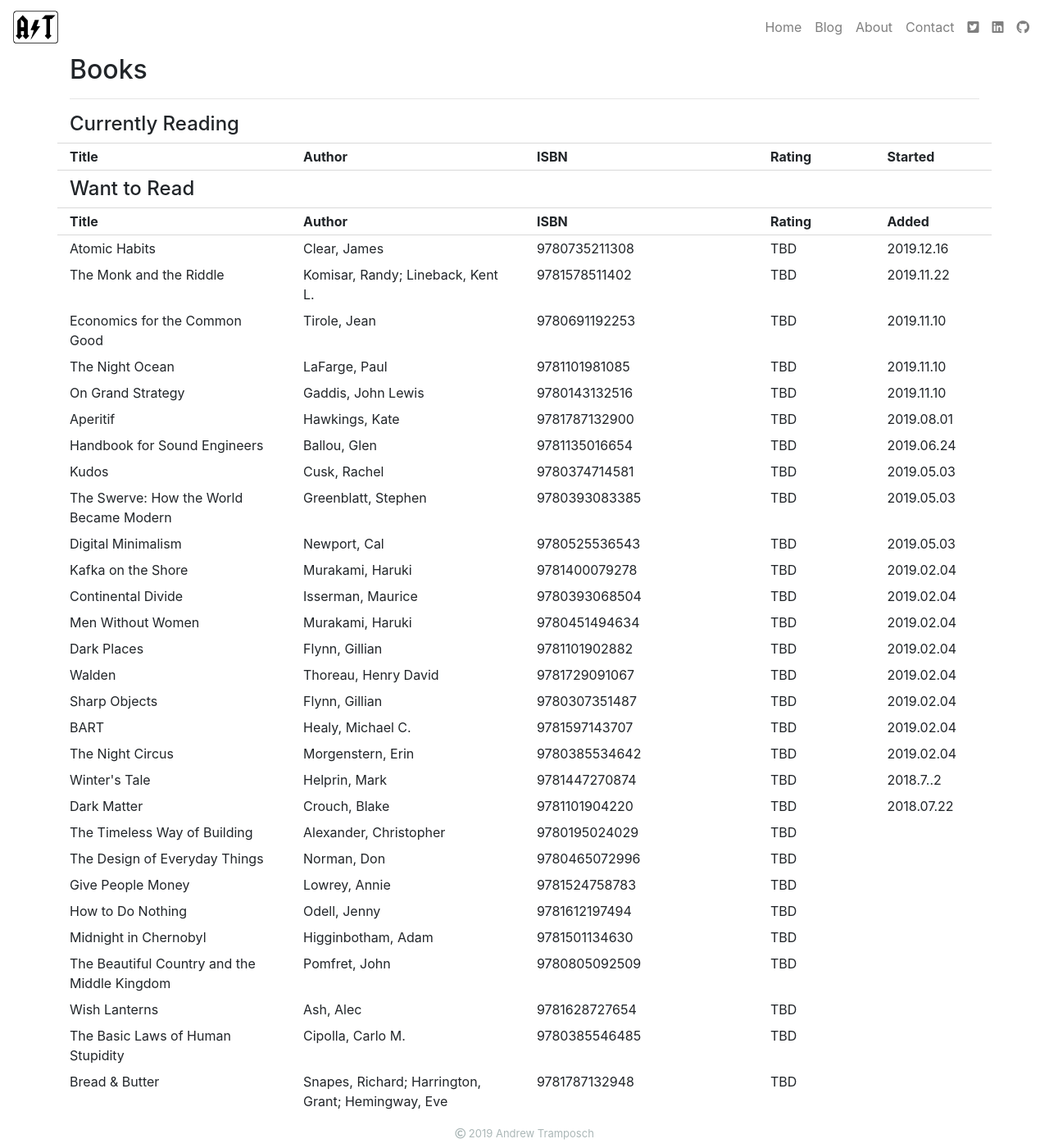
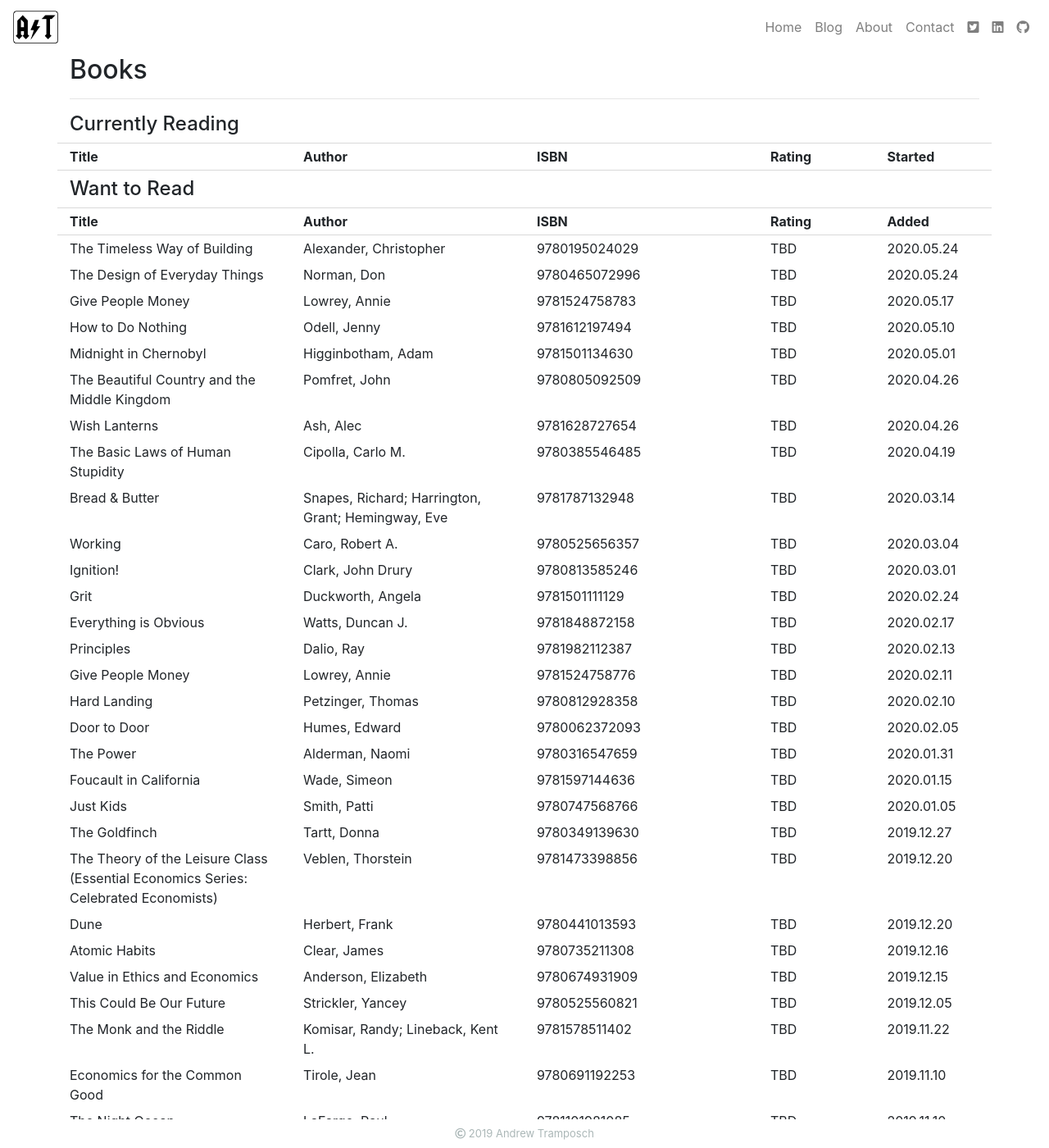
Before and after one commit to atramposch/website, a Jekyll site: the page built from about/books.html, in a window 1280 px wide and 1400 px high. Shown: the whole window at 82% size. Built offline with Jekyll 4.4.1, drawn with Linux system fonts in a browser that asks for light colours; some of the changed text lies outside the part shown.

Commit message:
re-updating with missing dates added

```diff
--- a/_data/books.yml
+++ b/_data/books.yml
@@ -141,7 +141,7 @@
 - !!python/object:book_class.Book
   author: Helprin, Mark
   category: Want to Read
-  date_added: 2018.7..2
+  date_added: 2018.07.22
   date_finished: ''
   date_started: ''
   isbn: '9781447270874'
@@ -211,7 +211,7 @@
 - !!python/object:book_class.Book
   author: Strickler, Yancey
   category: Want to Read
-  date_added: ''
+  date_added: 2019.12.05
   date_finished: ''
   date_started: ''
   isbn: '9780525560821'
@@ -221,7 +221,7 @@
 - !!python/object:book_class.Book
   author: Anderson, Elizabeth
   category: Want to Read
-  date_added: ''
+  date_added: 2019.12.15
   date_finished: ''
   date_started: ''
   isbn: '9780674931909'
@@ -231,7 +231,7 @@
 - !!python/object:book_class.Book
   author: Herbert, Frank
   category: Want to Read
-  date_added: ''
+  date_added: 2019.12.20
   date_finished: ''
   date_started: ''
   isbn: '9780441013593'
@@ -241,7 +241,7 @@
 - !!python/object:book_class.Book
   author: Veblen, Thorstein
   category: Want to Read
-  date_added: ''
+  date_added: 2019.12.20
   date_finished: ''
   date_started: ''
   isbn: '9781473398856'
@@ -252,7 +252,7 @@
 - !!python/object:book_class.Book
   author: Smith, Patti
   category: Want to Read
-  date_added: ''
+  date_added: 2020.01.05
   date_finished: ''
   date_started: ''
   isbn: '9780747568766'
@@ -262,7 +262,7 @@
 - !!python/object:book_class.Book
   author: Tartt, Donna
   category: Want to Read
-  date_added: ''
+  date_added: 2019.12.27
   date_finished: ''
   date_started: ''
   isbn: '9780349139630'
@@ -272,7 +272,7 @@
 - !!python/object:book_class.Book
   author: Wade, Simeon
   category: Want to Read
-  date_added: ''
+  date_added: 2020.01.15
   date_finished: ''
   date_started: ''
   isbn: '9781597144636'
@@ -282,7 +282,7 @@
 - !!python/object:book_class.Book
   author: Alderman, Naomi
   category: Want to Read
-  date_added: ''
+  date_added: 2020.01.31
   date_finished: ''
   date_started: ''
   isbn: '9780316547659'
@@ -302,7 +302,7 @@
 - !!python/object:book_class.Book
   author: Humes, Edward
   category: Want to Read
-  date_added: ''
+  date_added: 2020.02.05
   date_finished: ''
   date_started: ''
   isbn: '9780062372093'
@@ -312,7 +312,7 @@
 - !!python/object:book_class.Book
   author: Petzinger, Thomas
   category: Want to Read
-  date_added: ''
+  date_added: 2020.02.10
   date_finished: ''
   date_started: ''
   isbn: '9780812928358'
@@ -322,7 +322,7 @@
 - !!python/object:book_class.Book
   author: Lowrey, Annie
   category: Want to Read
-  date_added: ''
+  date_added: 2020.02.11
   date_finished: ''
   date_started: ''
   isbn: '9781524758776'
@@ -332,7 +332,7 @@
 - !!python/object:book_class.Book
   author: Dalio, Ray
   category: Want to Read
-  date_added: ''
+  date_added: 2020.02.13
   date_finished: ''
   date_started: ''
   isbn: '9781982112387'
@@ -342,7 +342,7 @@
 - !!python/object:book_class.Book
   author: Watts, Duncan J.
   category: Want to Read
-  date_added: ''
+  date_added: 2020.02.17
   date_finished: ''
   date_started: ''
   isbn: '9781848872158'
@@ -352,7 +352,7 @@
 - !!python/object:book_class.Book
   author: Duckworth, Angela
   category: Want to Read
-  date_added: ''
+  date_added: 2020.02.24
   date_finished: ''
   date_started: ''
   isbn: '9781501111129'
@@ -362,7 +362,7 @@
 - !!python/object:book_class.Book
   author: Clark, John Drury
   category: Want to Read
-  date_added: ''
+  date_added: 2020.03.01
   date_finished: ''
   date_started: ''
   isbn: '9780813585246'
@@ -372,7 +372,7 @@
 - !!python/object:book_class.Book
   author: Caro, Robert A.
   category: Want to Read
-  date_added: ''
+  date_added: 2020.03.04
   date_finished: ''
   date_started: ''
   isbn: '9780525656357'
@@ -382,7 +382,7 @@
 - !!python/object:book_class.Book
   author: Snapes, Richard; Harrington, Grant; Hemingway, Eve
   category: Want to Read
-  date_added: ''
+  date_added: 2020.03.14
   date_finished: ''
   date_started: ''
   isbn: '9781787132948'
@@ -392,7 +392,7 @@
 - !!python/object:book_class.Book
   author: Cipolla, Carlo M.
   category: Want to Read
-  date_added: ''
+  date_added: 2020.04.19
   date_finished: ''
   date_started: ''
   isbn: '9780385546485'
@@ -402,7 +402,7 @@
 - !!python/object:book_class.Book
   author: Ash, Alec
   category: Want to Read
-  date_added: ''
+  date_added: 2020.04.26
   date_finished: ''
   date_started: ''
   isbn: '9781628727654'
@@ -412,7 +412,7 @@
 - !!python/object:book_class.Book
   author: Pomfret, John
   category: Want to Read
-  date_added: ''
+  date_added: 2020.04.26
   date_finished: ''
   date_started: ''
   isbn: '9780805092509'
@@ -422,7 +422,7 @@
 - !!python/object:book_class.Book
   author: Higginbotham, Adam
   category: Want to Read
-  date_added: ''
+  date_added: 2020.05.01
   date_finished: ''
   date_started: ''
   isbn: '9781501134630'
@@ -432,7 +432,7 @@
 - !!python/object:book_class.Book
   author: Odell, Jenny
   category: Want to Read
-  date_added: ''
+  date_added: 2020.05.10
   date_finished: ''
   date_started: ''
   isbn: '9781612197494'
@@ -442,7 +442,7 @@
 - !!python/object:book_class.Book
   author: Lowrey, Annie
   category: Want to Read
-  date_added: ''
+  date_added: 2020.05.17
   date_finished: ''
   date_started: ''
   isbn: '9781524758783'
@@ -452,7 +452,7 @@
 - !!python/object:book_class.Book
   author: Norman, Don
   category: Want to Read
-  date_added: ''
+  date_added: 2020.05.24
   date_finished: ''
   date_started: ''
   isbn: '9780465072996'
@@ -462,7 +462,7 @@
 - !!python/object:book_class.Book
   author: Alexander, Christopher
   category: Want to Read
-  date_added: ''
+  date_added: 2020.05.24
   date_finished: ''
   date_started: ''
   isbn: '9780195024029'
```
